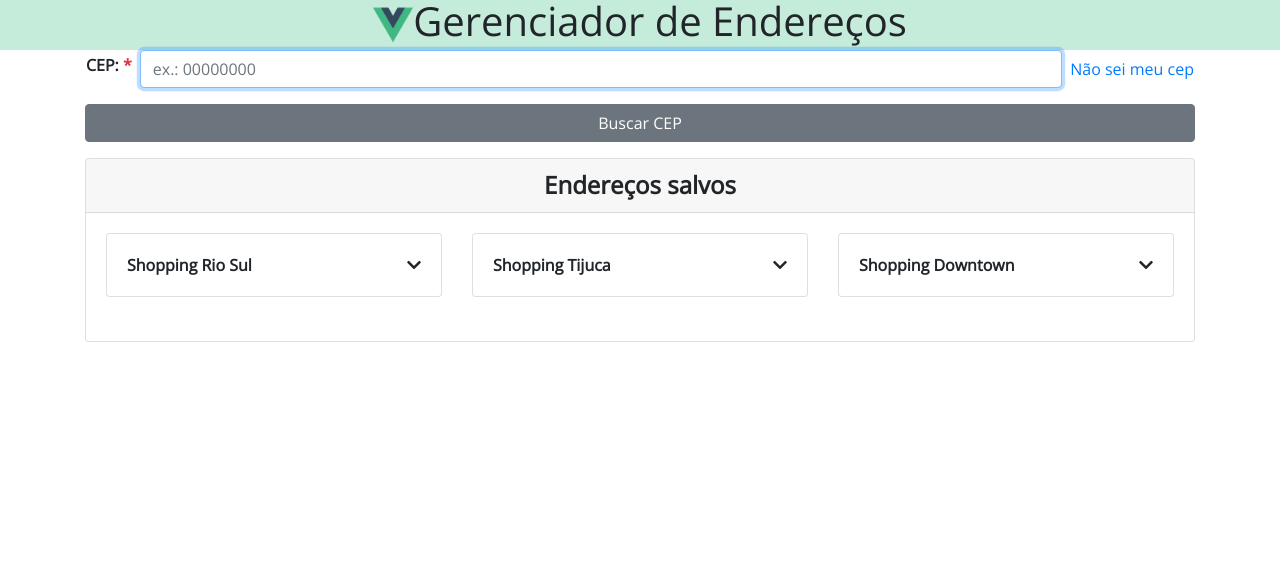
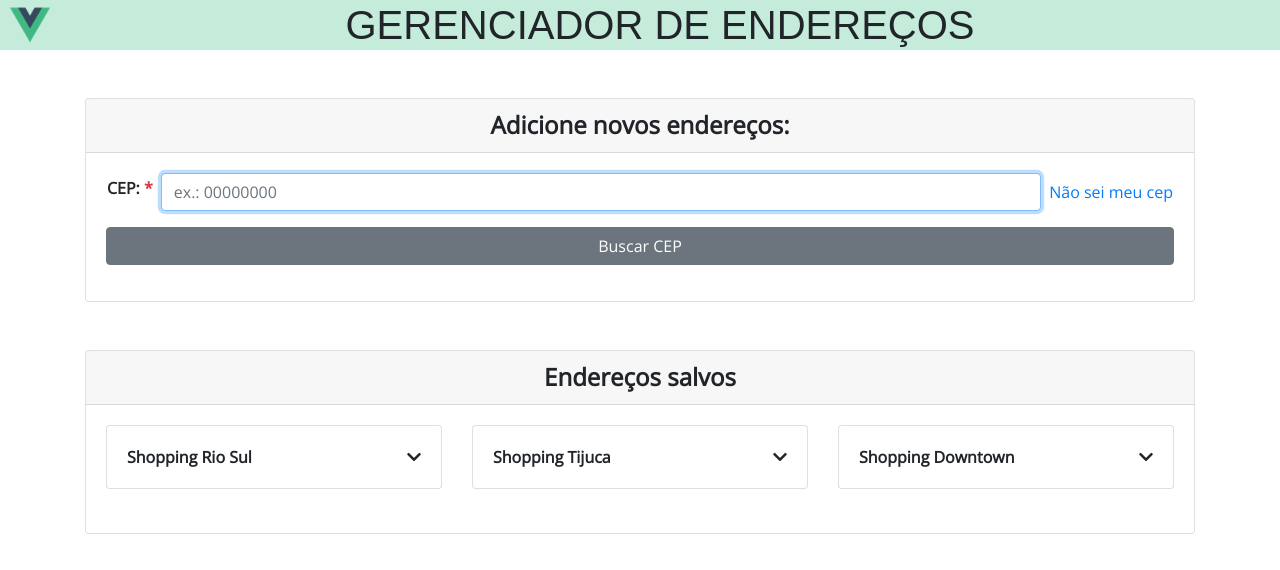
Before and after one commit to Jean-Barbosa9/address-manager, a Vue app: page / in a window 1280 px wide. Shown: the top 570 px of the page. Built offline with nearby package versions, Linux system fonts and the light colour scheme; a web font is replaced by a local one.

Commit message:
Melhoria na estilização dos componentes

```diff
--- a/src/components/NewAddress.vue
+++ b/src/components/NewAddress.vue
@@ -1,6 +1,7 @@
 <template>
-  <div class="add-address">
-    <AddressForm usage="new-address" v-on:new-address="addNewAddress"/>
+  <div class="add-address card my-5">
+    <h3 class="card-header title-2">Adicione novos endereços:</h3>
+    <AddressForm class="card-body" usage="new-address" v-on:new-address="addNewAddress"/>
   </div>
 </template>
 
--- a/src/components/layouts/Header.vue
+++ b/src/components/layouts/Header.vue
@@ -1,7 +1,7 @@
 <template>
   <header class="header">
     <img class="logo" alt="Vue logo" src="../../assets/logo.png">
-    <h1 class="title">Gerenciador de Endereços</h1>
+    <h1 class="app-title">Gerenciador de Endereços</h1>
   </header>
 </template>
 
```
